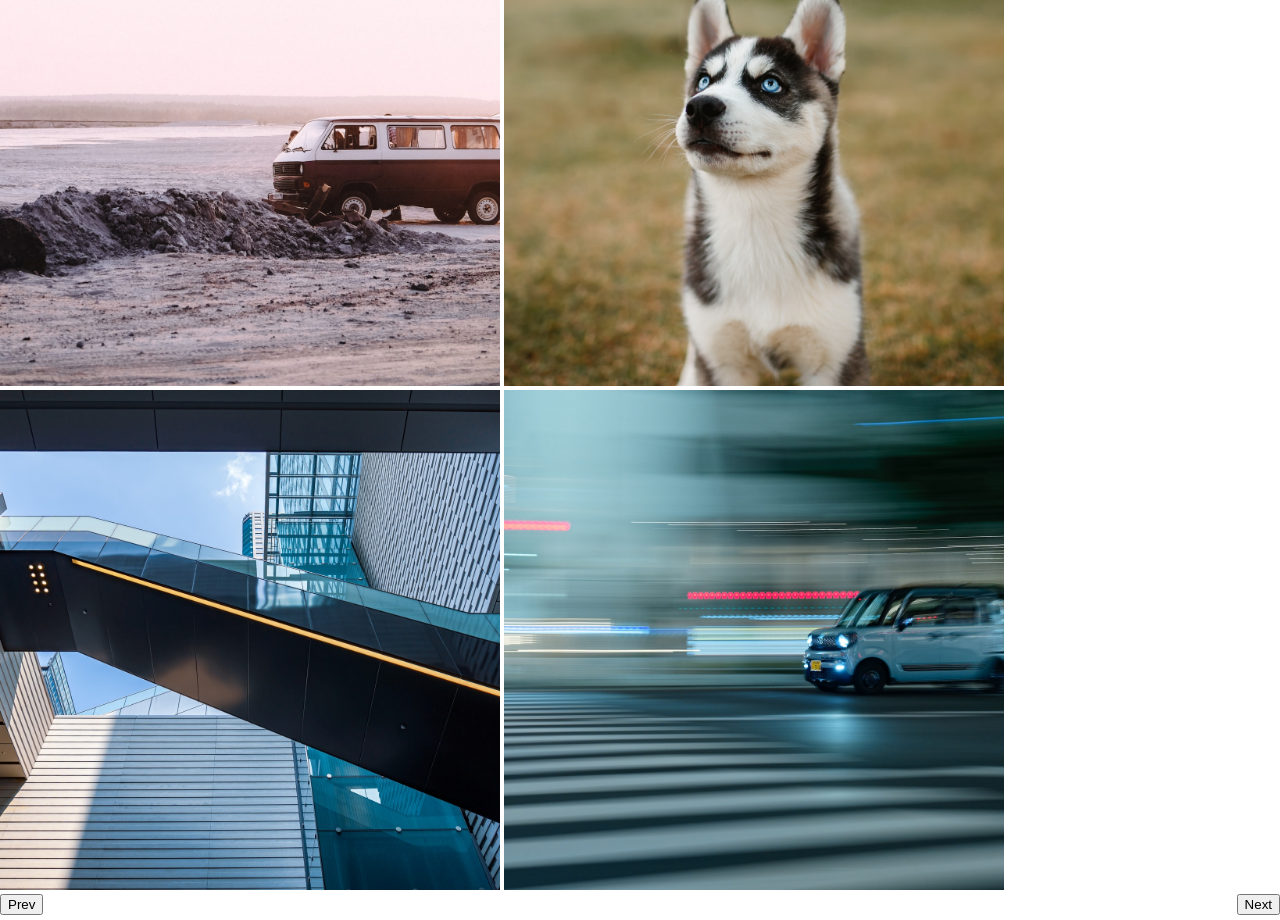
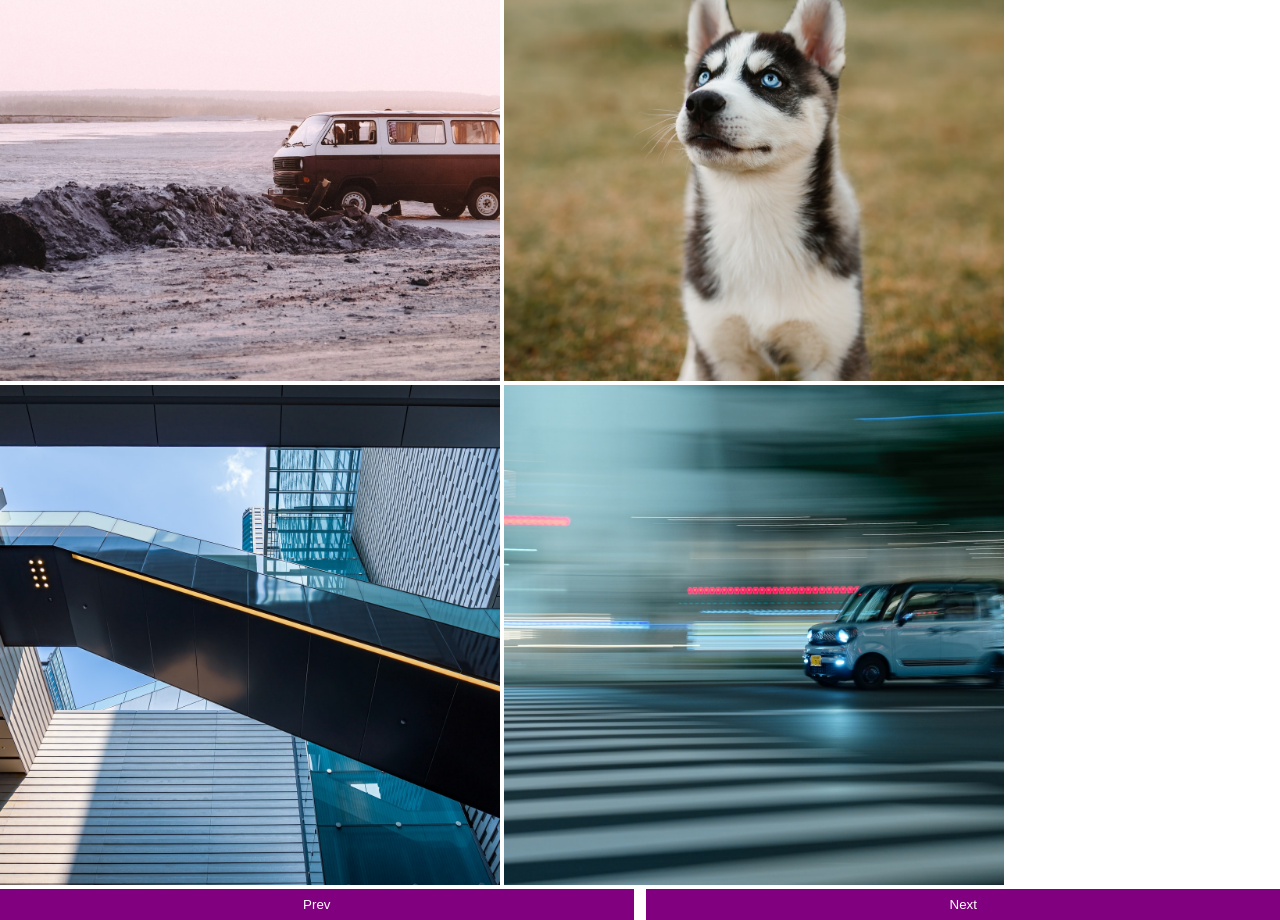
Before and after one commit to hamzaanwardev/image-carousel, a plain HTML site: page index.html in a window 1280 px wide. Drawn offline with Linux system fonts and the light colour scheme.

Commit message:
Update style.css

```diff
--- a/style.css
+++ b/style.css
@@ -35,3 +35,17 @@ img {
     display: flex;
     justify-content: space-between;
 }
+.btn {
+    background-color: purple;
+    color: white;
+    cursor: pointer;
+    padding: 0.5rem;
+    width: 49.5%;
+    border: none;
+}
+.btn:hover {
+    opacity: 0.9;
+}
+.btn:focus {
+    outline: none;
+}
```
